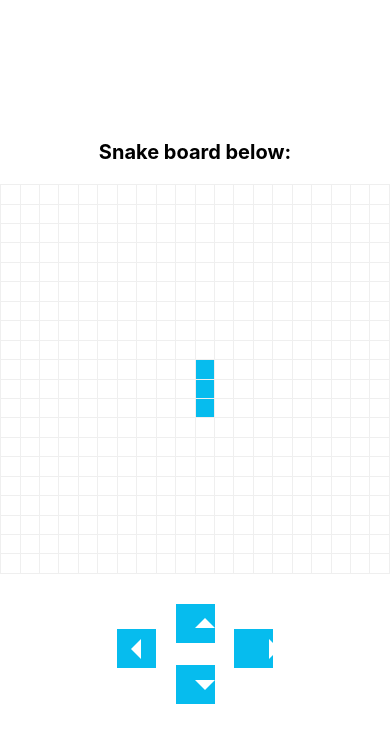
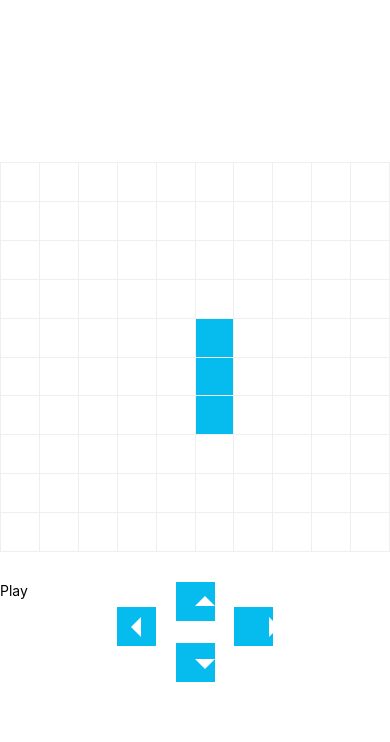
Before and after one commit to xanoosh/expo-snake, a React Native app: screen / in a window 390 px wide. Shown: the top 742 px of the page. Built offline with nearby package versions, Linux system fonts and the light colour scheme.

Commit message:
trying to start game loop - problem with snakeposition render in sankeboard component

```diff
--- a/App.js
+++ b/App.js
@@ -6,19 +6,8 @@ import { mainStyle } from './styles/Style';
 import SnakeBoard from './components/SnakeBoard';
 
 export default function App() {
-  const boardSquareSize = 20;
-  const [snakePosition, setSnakePosition] = useState([]);
-  // gonna need below states when some kind of loop will be implemented
-  //(preferrably requestAnimationFrame)
-  // const [snakeDirection, setSnakeDirection] = useState('left');
-  // const [snakeSpeed, setSnakeSpeed] = useState(1);
-  //food state:
-  // const [snakeFoodPosition, setSnakeFoodPosition] = useState({ x: 10, y: 2 });
-  // const [snakeAteFood, setSnakeAteFood] = useState(false);
-  //calcualte starting snake position on mount:
-  useEffect(() => {
-    setSnakePosition(() => {
-      return [
+  const boardSquareSize = 10;
+  const [snakePosition, setSnakePosition] = useState([
     {
       x: Math.round(boardSquareSize / 2),
       y: Math.round(boardSquareSize / 2) - 1,
@@ -31,8 +20,53 @@ export default function App() {
       x: Math.round(boardSquareSize / 2),
       y: Math.round(boardSquareSize / 2) + 1,
     },
-      ];
-    });
+  ]);
+  // gonna need below states when some kind of loop will be implemented
+  //(preferrably requestAnimationFrame)
+  const [snakeDirection, setSnakeDirection] = useState('left');
+  const [snakeSpeed, setSnakeSpeed] = useState(3); //3 moves per second
+  //food state:
+  // const [snakeFoodPosition, setSnakeFoodPosition] = useState({ x: 10, y: 2 });
+  // const [snakeAteFood, setSnakeAteFood] = useState(false);
+
+  //check time in miliseconds:
+  let lastTimeStamp = 0;
+  const updateFrame = (timeStamp) => {
+    if (timeStamp - lastTimeStamp >= 1000 / snakeSpeed) {
+      lastTimeStamp = timeStamp;
+      return true;
+    }
+    return false;
+  };
+  const gameLoop = (timeStamp) => {
+    if (updateFrame(timeStamp)) {
+      move();
+    }
+    //some condition for end
+    requestAnimationFrame(gameLoop);
+  };
+
+  //calculate starting snake position on mount:
+  useEffect(() => {
+    // (async () => {
+    //   await setSnakePosition(() => {
+    //     return [
+    //       {
+    //         x: Math.round(boardSquareSize / 2),
+    //         y: Math.round(boardSquareSize / 2) - 1,
+    //       },
+    //       {
+    //         x: Math.round(boardSquareSize / 2),
+    //         y: Math.round(boardSquareSize / 2),
+    //       },
+    //       {
+    //         x: Math.round(boardSquareSize / 2),
+    //         y: Math.round(boardSquareSize / 2) + 1,
+    //       },
+    //     ];
+    //   }).then(requestAnimationFrame(gameLoop));
+    //   //start loop?
+    // })();
   }, []);
   //move snake function (update snake position):
   const move = (snakeDirection) => {
@@ -60,13 +94,14 @@ export default function App() {
   };
   return (
     <View style={mainStyle.container}>
-      <Text style={{ fontWeight: 'bold', fontSize: 20, marginBottom: 20 }}>
-        Snake board below:
-      </Text>
+      {snakePosition.length !== 0 ? (
         <SnakeBoard
           boardSquareSize={boardSquareSize}
           getSnakePosition={snakePosition}
         />
+      ) : (
+        <Text>Loading..</Text>
+      )}
       <View style={mainStyle.buttonGroup}>
         <Pressable
           style={[mainStyle.buttonUp, mainStyle.button]}
@@ -92,6 +127,12 @@ export default function App() {
         >
           <View style={mainStyle.arrowRight}></View>
         </Pressable>
+        <Pressable
+          style={[mainStyle.buttonPlayPause]}
+          onPress={() => requestAnimationFrame(gameLoop)}
+        >
+          <Text style={mainStyle.buttonPlayPauseText}>Play</Text>
+        </Pressable>
       </View>
 
       <StatusBar style="auto" />
```
Lines whose indentation alone changed are shown as unchanged.
